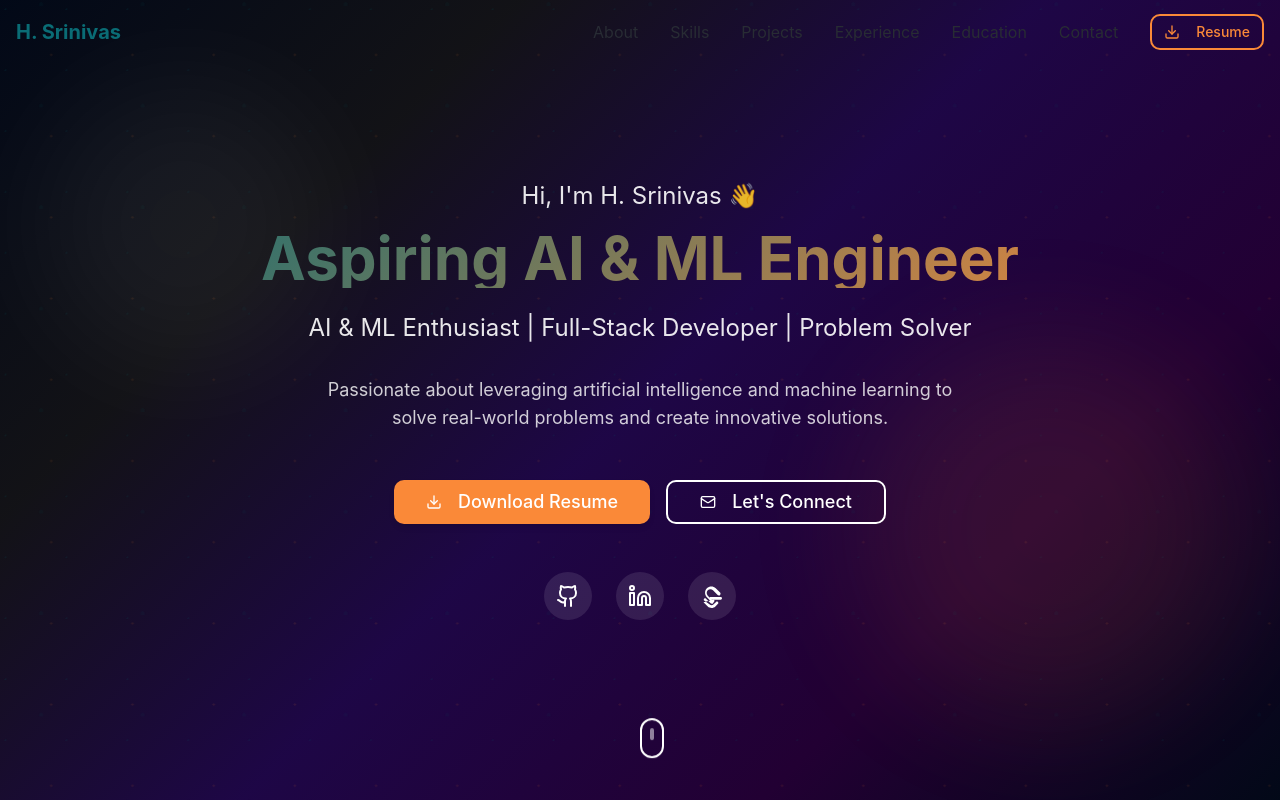
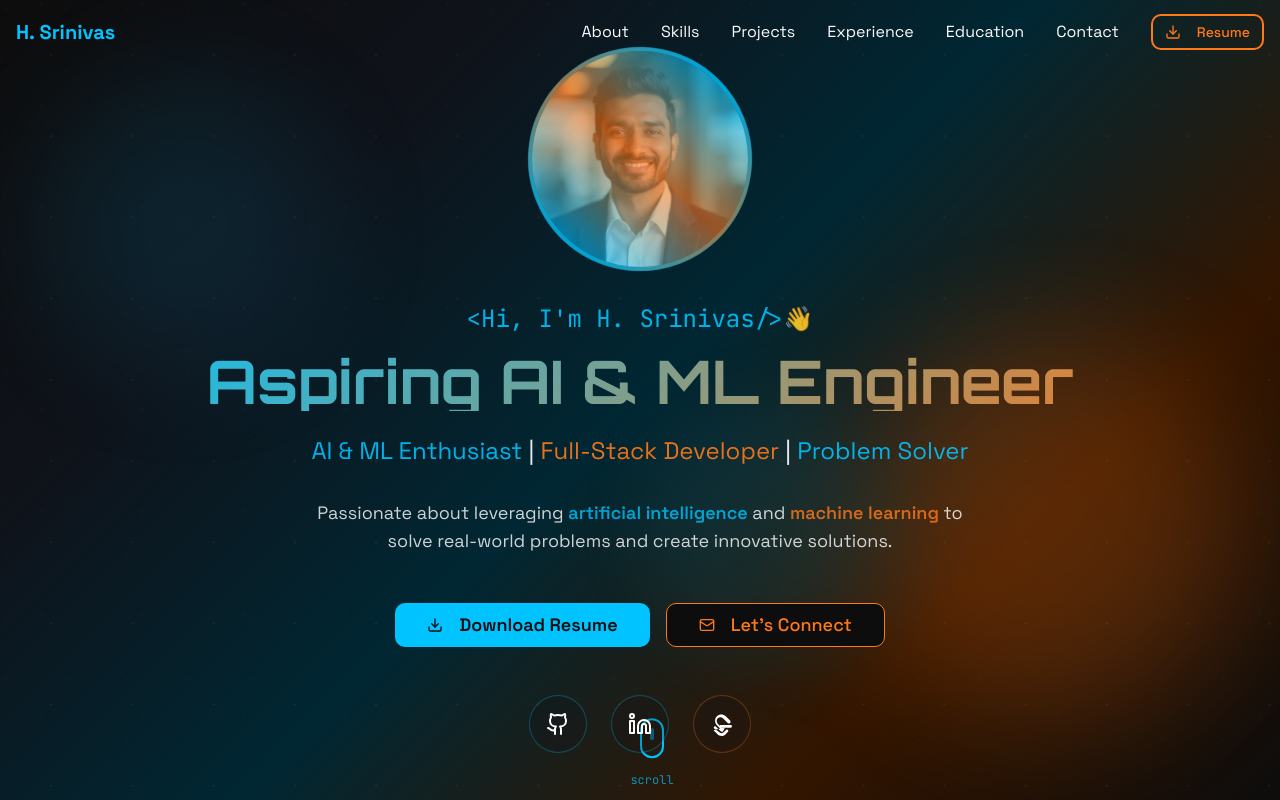
Before and after one commit to srinu-00000/srini-ai-folio, a React (Vite) app: page / in a window 1280 px wide. Shown: the top 800 px of the page. Built offline with nearby package versions, Linux system fonts and the light colour scheme.

Commit message:
Add profile photo and design
Added a profile photo to the hero section and implemented a unique design with contrasting colors to enhance the visual appeal of the portfolio.

```diff
--- a/index.html
+++ b/index.html
@@ -19,6 +19,11 @@
     <meta name="twitter:image" content="https://lovable.dev/opengraph-image-p98pqg.png" />
 
     <link rel="canonical" href="https://hsrinivas-portfolio.com" />
+
+    <!-- Google Fonts for Unique Typography -->
+    <link rel="preconnect" href="https://fonts.googleapis.com">
+    <link rel="preconnect" href="https://fonts.gstatic.com" crossorigin>
+    <link href="https://fonts.googleapis.com/css2?family=Space+Grotesk:wght@300;400;500;600;700&family=JetBrains+Mono:wght@400;500;600&family=Orbitron:wght@400;700;900&display=swap" rel="stylesheet">
   </head>
 
   <body>
--- a/src/components/HeroSection.tsx
+++ b/src/components/HeroSection.tsx
@@ -1,5 +1,6 @@
 import { Button } from '@/components/ui/button';
 import { Download, Mail, Github, Linkedin } from 'lucide-react';
+import profilePhoto from '@/assets/profile-photo.jpg';
 
 const HeroSection = () => {
   const scrollToContact = () => {
@@ -11,45 +12,66 @@ const HeroSection = () => {
 
   return (
     <section className="min-h-screen flex items-center justify-center neural-bg text-white relative overflow-hidden">
-      {/* Background Animation Elements */}
-      <div className="absolute inset-0 opacity-10">
-        <div className="absolute top-20 left-10 w-72 h-72 bg-white rounded-full blur-3xl animate-pulse"></div>
+      {/* Enhanced Background Animation Elements */}
+      <div className="absolute inset-0 opacity-20">
+        <div className="absolute top-20 left-10 w-72 h-72 bg-primary rounded-full blur-3xl animate-pulse"></div>
         <div className="absolute bottom-20 right-10 w-96 h-96 bg-accent rounded-full blur-3xl animate-pulse delay-1000"></div>
+        <div className="absolute top-1/2 left-1/2 w-64 h-64 bg-primary/50 rounded-full blur-2xl animate-pulse delay-500"></div>
       </div>
 
       <div className="container mx-auto px-4 text-center relative z-10">
         <div className="animate-fade-up">
-          <div className="text-xl md:text-2xl mb-4 opacity-90">
-            Hi, I'm H. Srinivas 👋
+          {/* Profile Photo */}
+          <div className="mb-8 flex justify-center">
+            <div className="relative">
+              <div className="w-48 h-48 md:w-56 md:h-56 rounded-full overflow-hidden border-4 border-primary/50 shadow-glow relative">
+                <img
+                  src={profilePhoto}
+                  alt="H. Srinivas - AI & ML Engineer"
+                  className="w-full h-full object-cover"
+                />
+              </div>
+              {/* Rotating border effect */}
+              <div className="absolute inset-0 rounded-full border-2 border-transparent bg-gradient-to-r from-primary via-accent to-primary bg-clip-border animate-spin-slow opacity-60"></div>
+            </div>
+          </div>
+
+          <div className="text-xl md:text-2xl mb-4 opacity-90 tech-text">
+            <span className="font-mono">&lt;</span>
+            Hi, I'm H. Srinivas
+            <span className="font-mono">/&gt;</span>
+            👋
           </div>
 
           <h1 className="heading-xl mb-6 text-gradient text-transparent">
             Aspiring AI & ML Engineer
           </h1>
 
-          <p className="text-xl md:text-2xl mb-8 opacity-90 max-w-3xl mx-auto">
-            AI & ML Enthusiast | Full-Stack Developer | Problem Solver
+          <p className="text-xl md:text-2xl mb-8 opacity-90 max-w-3xl mx-auto font-space">
+            <span className="text-primary">AI & ML Enthusiast</span> |
+            <span className="text-accent"> Full-Stack Developer</span> |
+            <span className="text-primary"> Problem Solver</span>
           </p>
 
           <p className="text-lg mb-12 opacity-80 max-w-2xl mx-auto">
-            Passionate about leveraging artificial intelligence and machine learning
-            to solve real-world problems and create innovative solutions.
+            Passionate about leveraging <span className="text-primary font-semibold">artificial intelligence</span> and
+            <span className="text-accent font-semibold"> machine learning</span> to solve real-world problems and create innovative solutions.
           </p>
 
           {/* CTA Buttons */}
           <div className="flex flex-col sm:flex-row gap-4 justify-center items-center mb-12">
             <Button
-              variant="accent"
+              variant="default"
               size="lg"
-              className="text-lg px-8 py-3"
+              className="text-lg px-8 py-3 bg-primary hover:bg-primary/90 text-background font-semibold shadow-glow"
             >
               <Download className="w-5 h-5 mr-2" />
               Download Resume
             </Button>
             <Button
-              variant="outline-accent"
+              variant="outline"
               size="lg"
-              className="text-lg px-8 py-3 border-white text-white hover:bg-white hover:text-primary"
+              className="text-lg px-8 py-3 border-accent text-accent hover:bg-accent hover:text-background transition-all duration-300"
               onClick={scrollToContact}
             >
               <Mail className="w-5 h-5 mr-2" />
@@ -61,21 +83,21 @@ const HeroSection = () => {
           <div className="flex justify-center space-x-6">
             <a
               href="#"
-              className="p-3 rounded-full bg-white/10 hover:bg-white/20 transition-all duration-300 hover:scale-110"
+              className="p-4 rounded-full bg-card/20 backdrop-blur-sm hover:bg-primary/20 hover:scale-110 transition-all duration-300 border border-primary/30"
               aria-label="GitHub"
             >
               <Github className="w-6 h-6" />
             </a>
             <a
               href="#"
-              className="p-3 rounded-full bg-white/10 hover:bg-white/20 transition-all duration-300 hover:scale-110"
+              className="p-4 rounded-full bg-card/20 backdrop-blur-sm hover:bg-primary/20 hover:scale-110 transition-all duration-300 border border-primary/30"
               aria-label="LinkedIn"
             >
               <Linkedin className="w-6 h-6" />
             </a>
             <a
               href="#"
-              className="p-3 rounded-full bg-white/10 hover:bg-white/20 transition-all duration-300 hover:scale-110"
+              className="p-4 rounded-full bg-card/20 backdrop-blur-sm hover:bg-accent/20 hover:scale-110 transition-all duration-300 border border-accent/30"
               aria-label="LeetCode"
             >
               <svg className="w-6 h-6" viewBox="0 0 24 24" fill="currentColor">
@@ -87,10 +109,11 @@ const HeroSection = () => {
         </div>
       </div>
 
-      {/* Scroll Indicator */}
+      {/* Enhanced Scroll Indicator */}
       <div className="absolute bottom-8 left-1/2 transform -translate-x-1/2 animate-bounce">
-        <div className="w-6 h-10 border-2 border-white rounded-full flex justify-center">
-          <div className="w-1 h-3 bg-white rounded-full mt-2 animate-pulse"></div>
+        <div className="w-6 h-10 border-2 border-primary rounded-full flex justify-center relative">
+          <div className="w-1 h-3 bg-primary rounded-full mt-2 animate-pulse"></div>
+          <div className="absolute -bottom-8 text-xs text-primary/70 font-mono">scroll</div>
         </div>
       </div>
     </section>
--- a/src/index.css
+++ b/src/index.css
@@ -7,55 +7,54 @@
 
 @layer base {
   :root {
-    /* Core Colors - Professional Portfolio Theme */
-    --background: 0 0% 100%;
-    --foreground: 220 13% 18%;
+    /* Core Colors - Modern AI/ML Theme */
+    --background: 0 0% 5%;
+    --foreground: 0 0% 98%;
 
     /* Card System */
-    --card: 0 0% 100%;
-    --card-foreground: 220 13% 18%;
+    --card: 220 27% 8%;
+    --card-foreground: 0 0% 95%;
 
-    /* Primary - Deep Teal */
-    --primary: 185 84% 25%;
-    --primary-foreground: 0 0% 100%;
-    --primary-hover: 185 84% 20%;
+    /* Primary - Electric Cyan */
+    --primary: 194 100% 50%;
+    --primary-foreground: 0 0% 5%;
+    --primary-hover: 194 100% 45%;
 
-    /* Secondary - Clean Neutrals */
-    --secondary: 210 20% 96%;
-    --secondary-foreground: 220 13% 18%;
+    /* Secondary - Dark Slate */
+    --secondary: 215 25% 15%;
+    --secondary-foreground: 0 0% 85%;
 
-    /* Accent - Warm Orange */
-    --accent: 25 95% 60%;
-    --accent-foreground: 0 0% 100%;
-    --accent-hover: 25 95% 55%;
+    /* Accent - Neon Orange */
+    --accent: 25 100% 55%;
+    --accent-foreground: 0 0% 5%;
+    --accent-hover: 25 100% 50%;
 
     /* Muted Tones */
-    --muted: 210 20% 96%;
-    --muted-foreground: 220 9% 46%;
+    --muted: 215 25% 12%;
+    --muted-foreground: 217 10% 60%;
 
     /* Borders & Inputs */
-    --border: 214 32% 91%;
-    --input: 214 32% 91%;
-    --ring: 185 84% 25%;
-
-    /* Gradients */
-    --gradient-hero: linear-gradient(135deg, hsl(185 84% 25%), hsl(185 84% 35%));
-    --gradient-card: linear-gradient(145deg, hsl(0 0% 100%), hsl(210 20% 98%));
-    --gradient-accent: linear-gradient(135deg, hsl(25 95% 60%), hsl(25 95% 70%));
+    --border: 215 20% 20%;
+    --input: 215 20% 18%;
+    --ring: 194 100% 50%;
 
     /* AI/ML Themed Backgrounds */
-    --gradient-neural: linear-gradient(135deg, hsl(222 84% 5%) 0%, hsl(240 10% 8%) 25%, hsl(262 83% 15%) 50%, hsl(280 100% 10%) 75%, hsl(222 84% 5%) 100%);
-    --gradient-matrix: linear-gradient(45deg, hsl(142 76% 6%) 0%, hsl(158 64% 12%) 25%, hsl(170 100% 8%) 50%, hsl(142 76% 6%) 100%);
-    --gradient-data: linear-gradient(120deg, hsl(217 32% 17%) 0%, hsl(221 39% 11%) 25%, hsl(224 71% 4%) 50%, hsl(217 32% 17%) 100%);
-    --gradient-circuit: linear-gradient(60deg, hsl(262 83% 15%) 0%, hsl(270 95% 25%) 25%, hsl(262 83% 15%) 50%, hsl(280 100% 10%) 75%, hsl(262 83% 15%) 100%);
-    --gradient-ai-glow: radial-gradient(circle at center, hsl(185 84% 25% / 0.15), hsl(0 0% 100%) 70%);
-    --gradient-tech: linear-gradient(135deg, hsl(0 0% 100%) 0%, hsl(210 20% 96%) 25%, hsl(185 84% 25% / 0.05) 50%, hsl(0 0% 100%) 100%);
+    --gradient-neural: linear-gradient(135deg, hsl(0 0% 5%) 0%, hsl(220 27% 8%) 25%, hsl(194 100% 10%) 50%, hsl(25 100% 10%) 75%, hsl(0 0% 5%) 100%);
+    --gradient-matrix: linear-gradient(45deg, hsl(0 0% 5%) 0%, hsl(158 100% 8%) 25%, hsl(194 100% 12%) 50%, hsl(0 0% 5%) 100%);
+    --gradient-data: linear-gradient(120deg, hsl(215 25% 8%) 0%, hsl(215 30% 12%) 25%, hsl(194 50% 15%) 50%, hsl(215 25% 8%) 100%);
+    --gradient-circuit: linear-gradient(60deg, hsl(25 100% 8%) 0%, hsl(25 100% 15%) 25%, hsl(194 100% 12%) 50%, hsl(25 100% 10%) 75%, hsl(0 0% 5%) 100%);
+    --gradient-ai-glow: radial-gradient(circle at center, hsl(194 100% 50% / 0.1), hsl(0 0% 5%) 70%);
+    --gradient-tech: linear-gradient(135deg, hsl(0 0% 5%) 0%, hsl(215 25% 8%) 25%, hsl(194 100% 5% / 0.8) 50%, hsl(0 0% 5%) 100%);
+    --gradient-hero: linear-gradient(135deg, hsl(0 0% 5%), hsl(194 100% 8%), hsl(25 100% 8%));
+    --gradient-card: linear-gradient(145deg, hsl(220 27% 8%), hsl(215 25% 10%));
+    --gradient-accent: linear-gradient(135deg, hsl(25 100% 55%), hsl(25 100% 65%));
 
-    /* Shadows */
-    --shadow-sm: 0 1px 2px 0 hsl(0 0% 0% / 0.05);
-    --shadow-md: 0 4px 6px -1px hsl(0 0% 0% / 0.1), 0 2px 4px -1px hsl(0 0% 0% / 0.06);
-    --shadow-lg: 0 10px 15px -3px hsl(0 0% 0% / 0.1), 0 4px 6px -2px hsl(0 0% 0% / 0.05);
-    --shadow-glow: 0 0 20px hsl(185 84% 25% / 0.15);
+    /* Shadows with glow effects */
+    --shadow-sm: 0 1px 2px 0 hsl(0 0% 0% / 0.8);
+    --shadow-md: 0 4px 6px -1px hsl(0 0% 0% / 0.6), 0 2px 4px -1px hsl(194 100% 50% / 0.1);
+    --shadow-lg: 0 10px 15px -3px hsl(0 0% 0% / 0.8), 0 4px 6px -2px hsl(194 100% 50% / 0.2);
+    --shadow-glow: 0 0 30px hsl(194 100% 50% / 0.3);
+    --shadow-accent: 0 0 20px hsl(25 100% 55% / 0.4);
 
     /* Animation Durations */
     --transition-base: 0.2s ease-out;
@@ -63,59 +62,52 @@
 
     --radius: 0.75rem;
 
-    --sidebar-background: 0 0% 98%;
-
-    --sidebar-foreground: 240 5.3% 26.1%;
-
-    --sidebar-primary: 240 5.9% 10%;
-
-    --sidebar-primary-foreground: 0 0% 98%;
-
-    --sidebar-accent: 240 4.8% 95.9%;
-
-    --sidebar-accent-foreground: 240 5.9% 10%;
-
-    --sidebar-border: 220 13% 91%;
-
-    --sidebar-ring: 217.2 91.2% 59.8%;
+    --sidebar-background: 215 25% 8%;
+    --sidebar-foreground: 0 0% 85%;
+    --sidebar-primary: 194 100% 50%;
+    --sidebar-primary-foreground: 0 0% 5%;
+    --sidebar-accent: 215 25% 12%;
+    --sidebar-accent-foreground: 0 0% 85%;
+    --sidebar-border: 215 20% 20%;
+    --sidebar-ring: 194 100% 50%;
   }
 
   .dark {
-    --background: 222.2 84% 4.9%;
-    --foreground: 210 40% 98%;
+    --background: 0 0% 5%;
+    --foreground: 0 0% 98%;
 
-    --card: 222.2 84% 4.9%;
-    --card-foreground: 210 40% 98%;
+    --card: 220 27% 8%;
+    --card-foreground: 0 0% 95%;
 
-    --popover: 222.2 84% 4.9%;
-    --popover-foreground: 210 40% 98%;
+    --popover: 220 27% 8%;
+    --popover-foreground: 0 0% 95%;
 
-    --primary: 210 40% 98%;
-    --primary-foreground: 222.2 47.4% 11.2%;
+    --primary: 194 100% 50%;
+    --primary-foreground: 0 0% 5%;
 
-    --secondary: 217.2 32.6% 17.5%;
-    --secondary-foreground: 210 40% 98%;
+    --secondary: 215 25% 15%;
+    --secondary-foreground: 0 0% 85%;
 
-    --muted: 217.2 32.6% 17.5%;
-    --muted-foreground: 215 20.2% 65.1%;
+    --muted: 215 25% 12%;
+    --muted-foreground: 217 10% 60%;
 
-    --accent: 217.2 32.6% 17.5%;
-    --accent-foreground: 210 40% 98%;
+    --accent: 25 100% 55%;
+    --accent-foreground: 0 0% 5%;
 
     --destructive: 0 62.8% 30.6%;
-    --destructive-foreground: 210 40% 98%;
+    --destructive-foreground: 0 0% 98%;
 
-    --border: 217.2 32.6% 17.5%;
-    --input: 217.2 32.6% 17.5%;
-    --ring: 212.7 26.8% 83.9%;
-    --sidebar-background: 240 5.9% 10%;
-    --sidebar-foreground: 240 4.8% 95.9%;
-    --sidebar-primary: 224.3 76.3% 48%;
-    --sidebar-primary-foreground: 0 0% 100%;
-    --sidebar-accent: 240 3.7% 15.9%;
-    --sidebar-accent-foreground: 240 4.8% 95.9%;
-    --sidebar-border: 240 3.7% 15.9%;
-    --sidebar-ring: 217.2 91.2% 59.8%;
+    --border: 215 20% 20%;
+    --input: 215 20% 18%;
+    --ring: 194 100% 50%;
+    --sidebar-background: 215 25% 8%;
+    --sidebar-foreground: 0 0% 85%;
+    --sidebar-primary: 194 100% 50%;
+    --sidebar-primary-foreground: 0 0% 5%;
+    --sidebar-accent: 215 25% 12%;
+    --sidebar-accent-foreground: 0 0% 85%;
+    --sidebar-border: 215 20% 20%;
+    --sidebar-ring: 194 100% 50%;
   }
 }
 
@@ -125,7 +117,7 @@
   }
 
   body {
-    @apply bg-background text-foreground font-inter;
+    @apply bg-background text-foreground font-space;
     scroll-behavior: smooth;
   }
 }
@@ -330,15 +322,15 @@
 
   /* Typography */
   .heading-xl {
-    @apply text-4xl md:text-5xl lg:text-6xl font-bold leading-tight;
+    @apply text-4xl md:text-5xl lg:text-6xl font-bold leading-tight font-tech;
   }
 
   .heading-lg {
-    @apply text-3xl md:text-4xl font-semibold leading-tight;
+    @apply text-3xl md:text-4xl font-semibold leading-tight font-tech;
   }
 
   .heading-md {
-    @apply text-2xl md:text-3xl font-semibold;
+    @apply text-2xl md:text-3xl font-semibold font-space;
   }
 
   .text-gradient {
@@ -346,6 +338,10 @@
     -webkit-background-clip: text;
     -webkit-text-fill-color: transparent;
     background-clip: text;
+  }
+
+  .tech-text {
+    @apply font-mono text-primary;
   }
 
   /* Timeline Styles */
--- a/tailwind.config.ts
+++ b/tailwind.config.ts
@@ -20,6 +20,9 @@ export default {
 		extend: {
 			fontFamily: {
 				'inter': ['Inter', 'sans-serif'],
+				'space': ['Space Grotesk', 'sans-serif'],
+				'mono': ['JetBrains Mono', 'monospace'],
+				'tech': ['Orbitron', 'sans-serif'],
 			},
 			colors: {
 				border: 'hsl(var(--border))',
@@ -93,7 +96,8 @@ export default {
 			},
 			animation: {
 				'accordion-down': 'accordion-down 0.2s ease-out',
-				'accordion-up': 'accordion-up 0.2s ease-out'
+				'accordion-up': 'accordion-up 0.2s ease-out',
+				'spin-slow': 'spin 8s linear infinite'
 			}
 		}
 	},
```
Also changed, not shown: src/assets/profile-photo.jpg (added).
